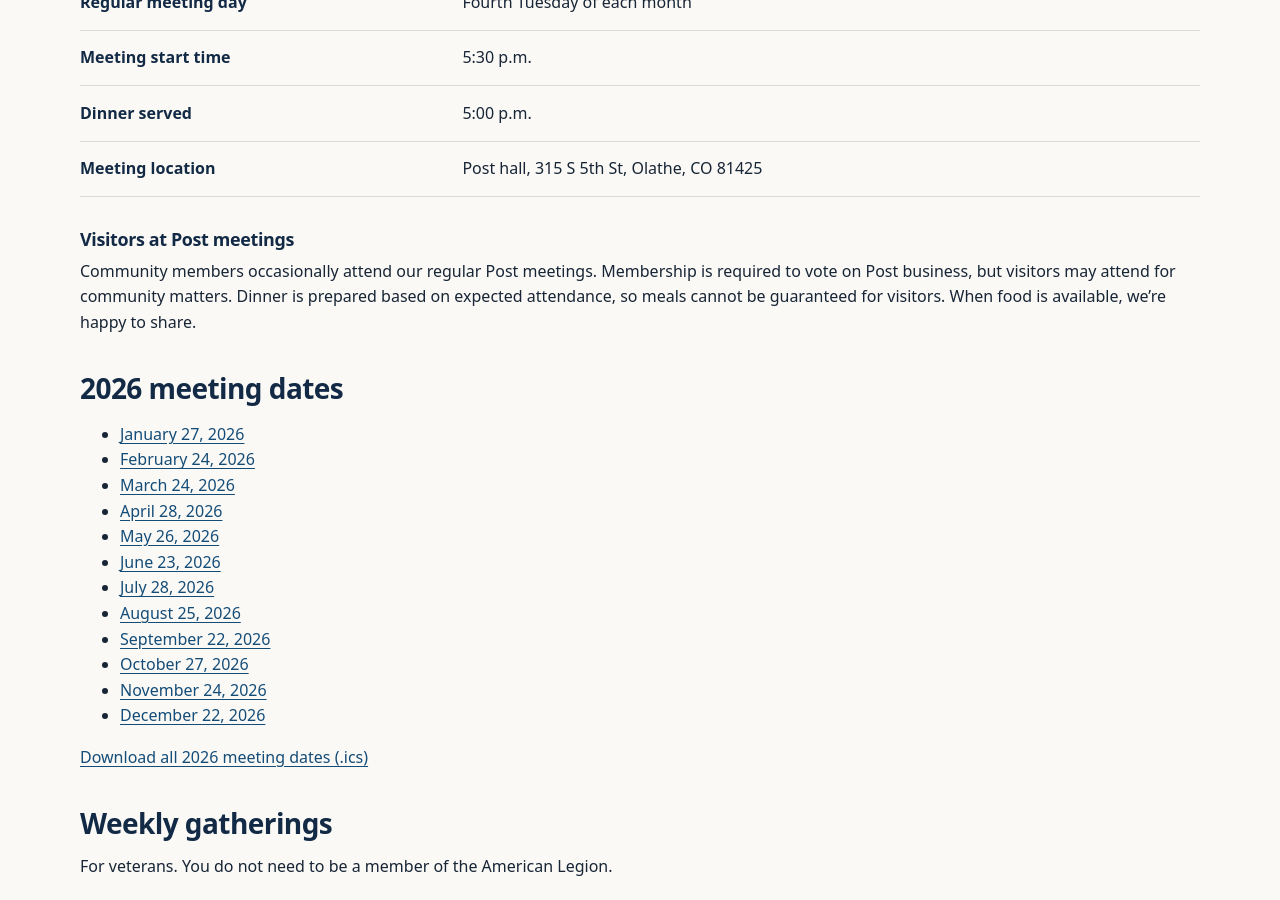
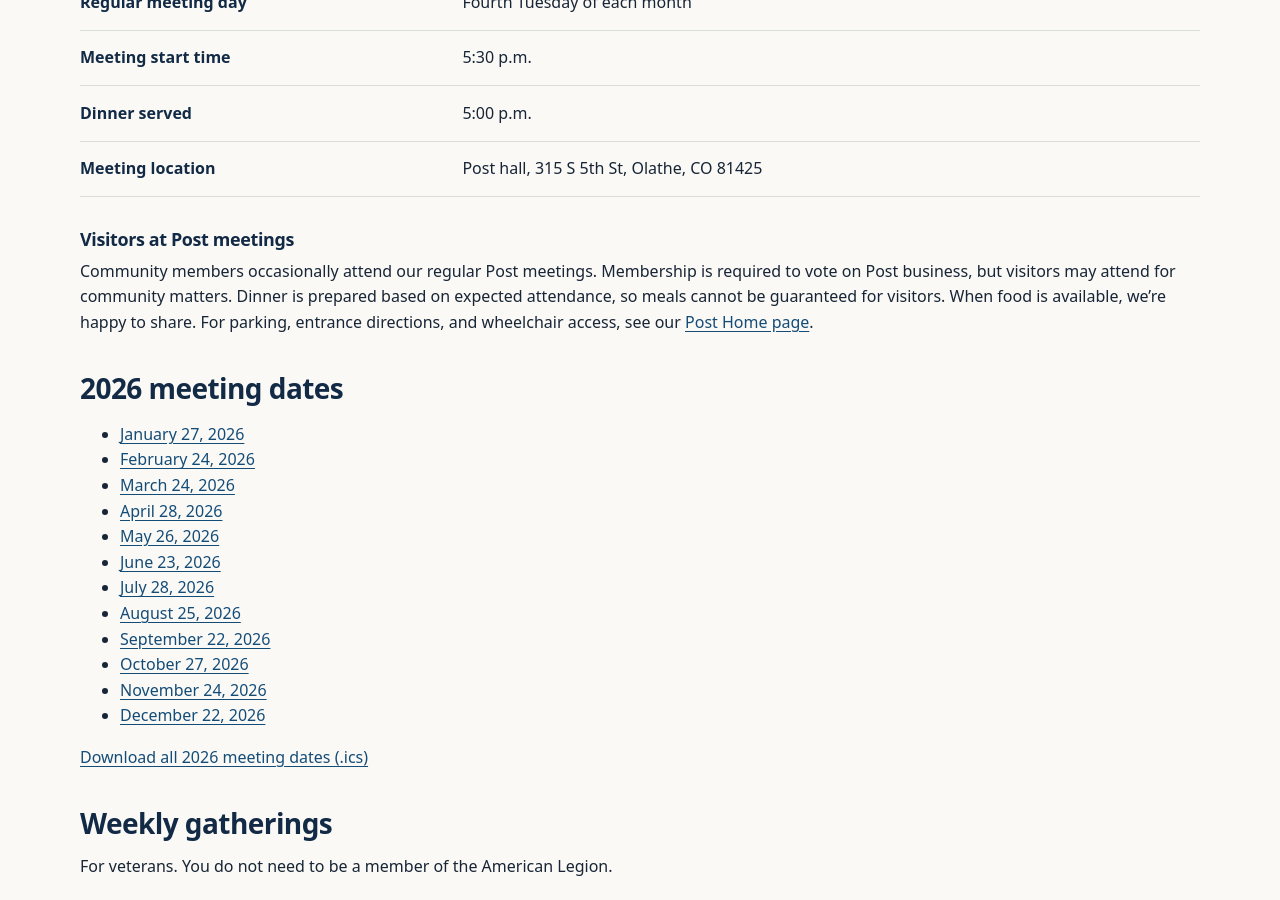
Before and after one commit to SPIERS-DENNIS-POST/spiers-dennis-post.github.io, a Jekyll site: the page built from meetings/index.md, in a window 1280 px wide and 900 px high, scrolled down 560 px. Built offline with Jekyll 4.4.1, drawn with Linux system fonts in a browser that asks for light colours.

Commit message:
Link Meetings visitors to Post Home parking and accessibility details

```diff
--- a/meetings/index.md
+++ b/meetings/index.md
@@ -11,6 +11,7 @@ provenance_ids: [post-meetings-2026-10-27, post-weekly-gatherings-2026-10-27, po
 ### Visitors at Post meetings
 Community members occasionally attend our regular Post meetings. Membership is required to vote on Post business, but visitors may attend for community matters.
 Dinner is prepared based on expected attendance, so meals cannot be guaranteed for visitors. When food is available, we're happy to share.
+For parking, entrance directions, and wheelchair access, see our [Post Home page]({{ '/building/' | relative_url }}).
 ## {{ site.time | date: "%Y" }} meeting dates
 {% include meeting-year-dates.html %}
 <a href="{{ '/meetings/calendar.ics' | relative_url }}">Download all {{ site.time | date: "%Y" }} meeting dates (.ics)</a>
```
